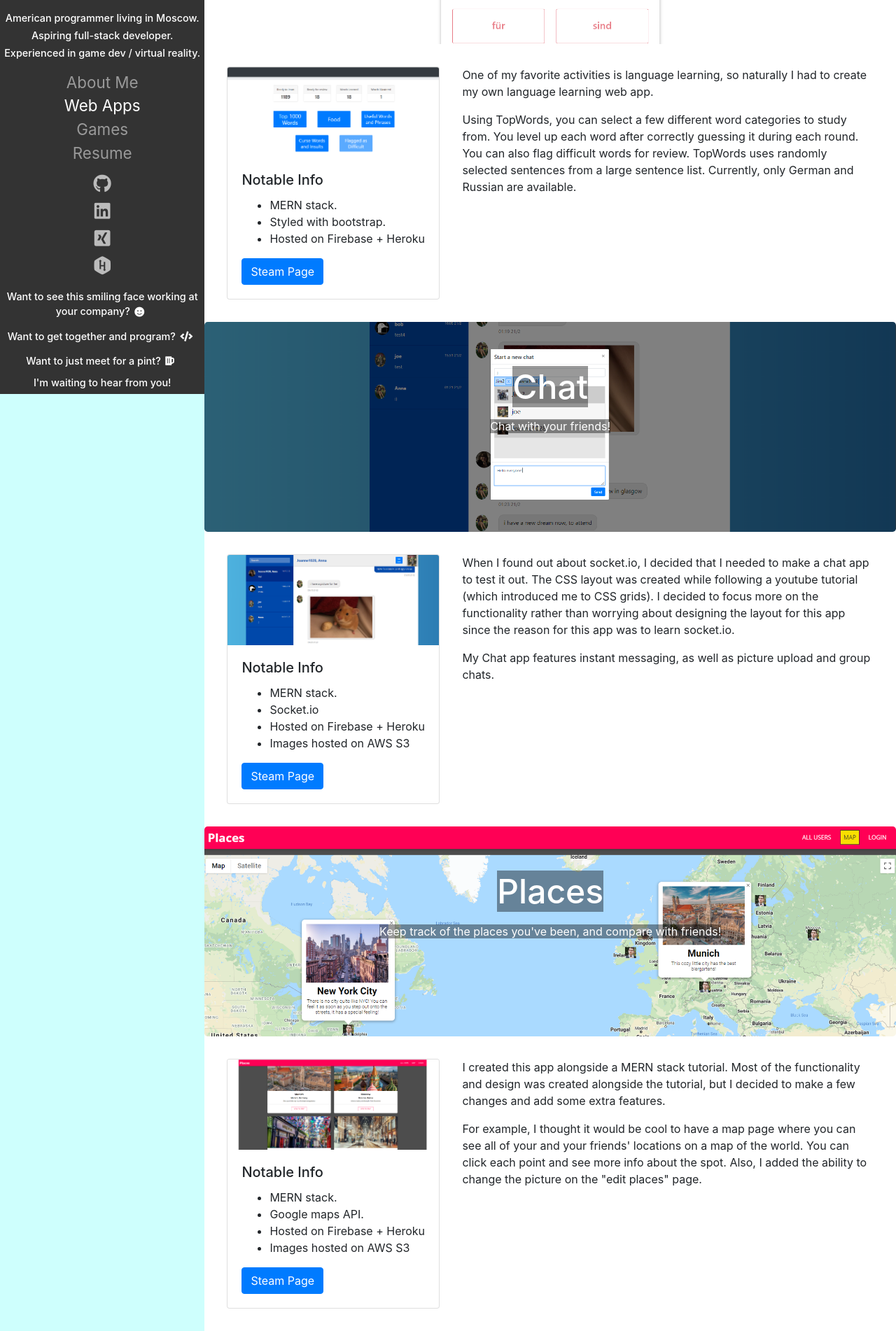
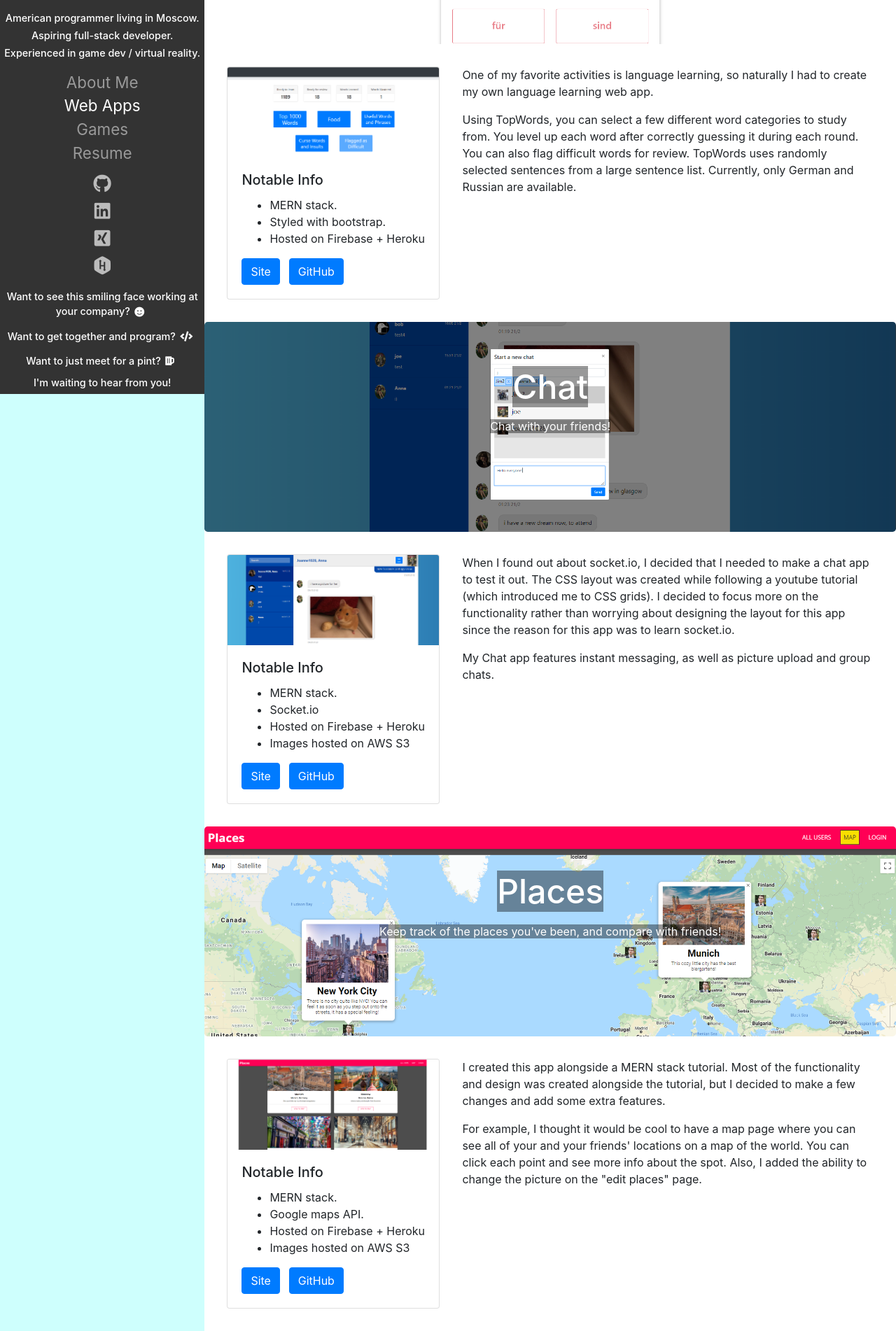
Before and after one commit to DrGooseman/JamesJQuinn, a React (Create React App) app: page /webapps in a window 1280 px wide. Shown: the part 321-2223 px from the top of the page at 70% size. Built offline with nearby package versions, Linux system fonts and the light colour scheme.

Commit message:
adds links

```diff
--- a/src/index.css
+++ b/src/index.css
@@ -270,6 +270,10 @@ i {
   margin: 0 2rem 0 0;
 }
 
+.card button {
+  margin: 0 0.8rem 0 0;
+}
+
 .game-info-text {
   flex-grow: 1; /* it can grow */
   flex-shrink: 1; /* it can shrink */
--- a/src/pages/Games.jsx
+++ b/src/pages/Games.jsx
@@ -32,7 +32,14 @@ function Games() {
                 <li>My first Unity & multiplayer game.</li>
               </ul>
             </Card.Text>
-            <Button variant="primary">Steam Page</Button>
+            <a
+              href="https://store.steampowered.com/app/484870/Battle_Dome/"
+              className="side-link"
+              target="_blank"
+              rel="noopener noreferrer"
+            >
+              <Button variant="primary">Steam Page</Button>
+            </a>
           </Card.Body>
         </Card>
         <div className="game-info-text">
@@ -76,7 +83,14 @@ function Games() {
                 <li>4 player Co-op gameplay.</li>
               </ul>
             </Card.Text>
-            <Button variant="primary">Steam Page</Button>
+            <a
+              href="https://store.steampowered.com/app/767970/Inhumanus/"
+              className="side-link"
+              target="_blank"
+              rel="noopener noreferrer"
+            >
+              <Button variant="primary">Steam Page</Button>
+            </a>
           </Card.Body>
         </Card>
         <div className="game-info-text">
@@ -129,7 +143,14 @@ function Games() {
                 </li>
               </ul>
             </Card.Text>
-            <Button variant="primary">Steam Page</Button>
+            <a
+              href="https://store.steampowered.com/app/1133970/Battle_Dome_Redux/"
+              className="side-link"
+              target="_blank"
+              rel="noopener noreferrer"
+            >
+              <Button variant="primary">Steam Page</Button>
+            </a>
           </Card.Body>
         </Card>
         <div className="game-info-text">
@@ -144,8 +165,9 @@ function Games() {
             No short cuts, no cutting corners. All graphical assets, effects,
             and levels had to have a cohesive aesthetic. Because of this, I had
             to create and edit assets myself often in order to have everything
-            that I needed. A lot of attention was spent adding good looking and
-            satisfying visual and audio effects to all player actions.
+            that I needed (even including the song in the trailer). A lot of
+            attention was spent adding good looking and satisfying visual and
+            audio effects to all player actions.
           </p>
         </div>
       </div>
@@ -174,7 +196,14 @@ function Games() {
                 <li>My introduction to GIMP.</li>
               </ul>
             </Card.Text>
-            <Button variant="primary">Steam Page</Button>
+            <a
+              href="https://play.google.com/store/apps/details?id=com.quinnteq.pokertetris&hl=en"
+              className="side-link"
+              target="_blank"
+              rel="noopener noreferrer"
+            >
+              <Button variant="primary">Google Play page</Button>
+            </a>
           </Card.Body>
         </Card>
         <div className="game-info-text">
--- a/src/pages/WebApps.jsx
+++ b/src/pages/WebApps.jsx
@@ -32,7 +32,22 @@ function WebApps() {
                 <li>Hosted on Firebase + Heroku</li>
               </ul>
             </Card.Text>
-            <Button variant="primary">Steam Page</Button>
+            <a
+              href="https://topwordsapp.com/"
+              className="side-link"
+              target="_blank"
+              rel="noopener noreferrer"
+            >
+              <Button variant="primary">Site</Button>
+            </a>
+            <a
+              href="https://github.com/DrGooseman/MERN-Words-Frontend"
+              className="side-link"
+              target="_blank"
+              rel="noopener noreferrer"
+            >
+              <Button variant="primary">GitHub</Button>
+            </a>
           </Card.Body>
         </Card>
         <div className="game-info-text">
@@ -70,7 +85,22 @@ function WebApps() {
                 <li>Images hosted on AWS S3</li>
               </ul>
             </Card.Text>
-            <Button variant="primary">Steam Page</Button>
+            <a
+              href="https://chat-bbs.firebaseapp.com/"
+              className="side-link"
+              target="_blank"
+              rel="noopener noreferrer"
+            >
+              <Button variant="primary">Site</Button>
+            </a>
+            <a
+              href="https://github.com/DrGooseman/MERN-Chat-Frontend"
+              className="side-link"
+              target="_blank"
+              rel="noopener noreferrer"
+            >
+              <Button variant="primary">GitHub</Button>
+            </a>
           </Card.Body>
         </Card>
         <div className="game-info-text">
@@ -111,7 +141,22 @@ function WebApps() {
                 <li>Images hosted on AWS S3</li>
               </ul>
             </Card.Text>
-            <Button variant="primary">Steam Page</Button>
+            <a
+              href="https://places-bbs.firebaseapp.com/"
+              className="side-link"
+              target="_blank"
+              rel="noopener noreferrer"
+            >
+              <Button variant="primary">Site</Button>
+            </a>
+            <a
+              href="https://github.com/DrGooseman/MERN-Places"
+              className="side-link"
+              target="_blank"
+              rel="noopener noreferrer"
+            >
+              <Button variant="primary">GitHub</Button>
+            </a>
           </Card.Body>
         </Card>
         <div className="game-info-text">
```
